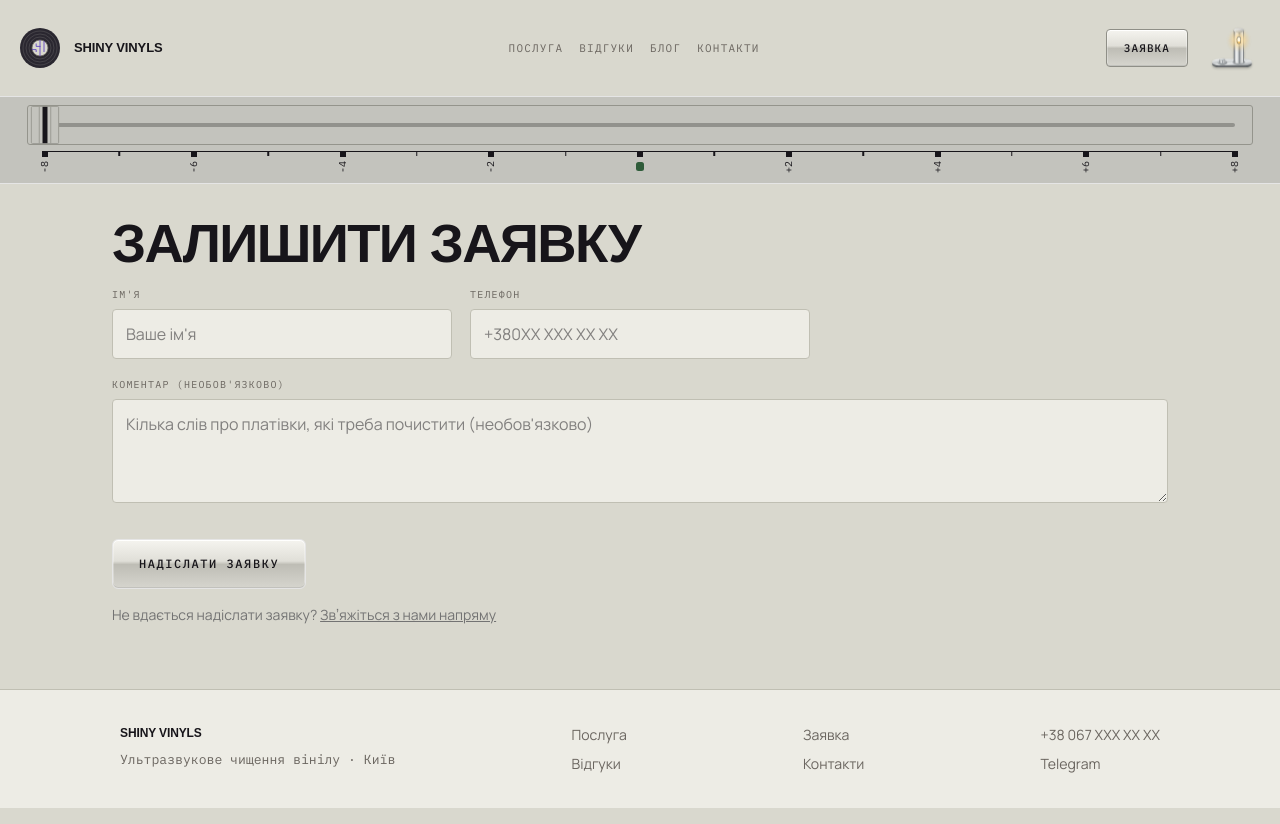
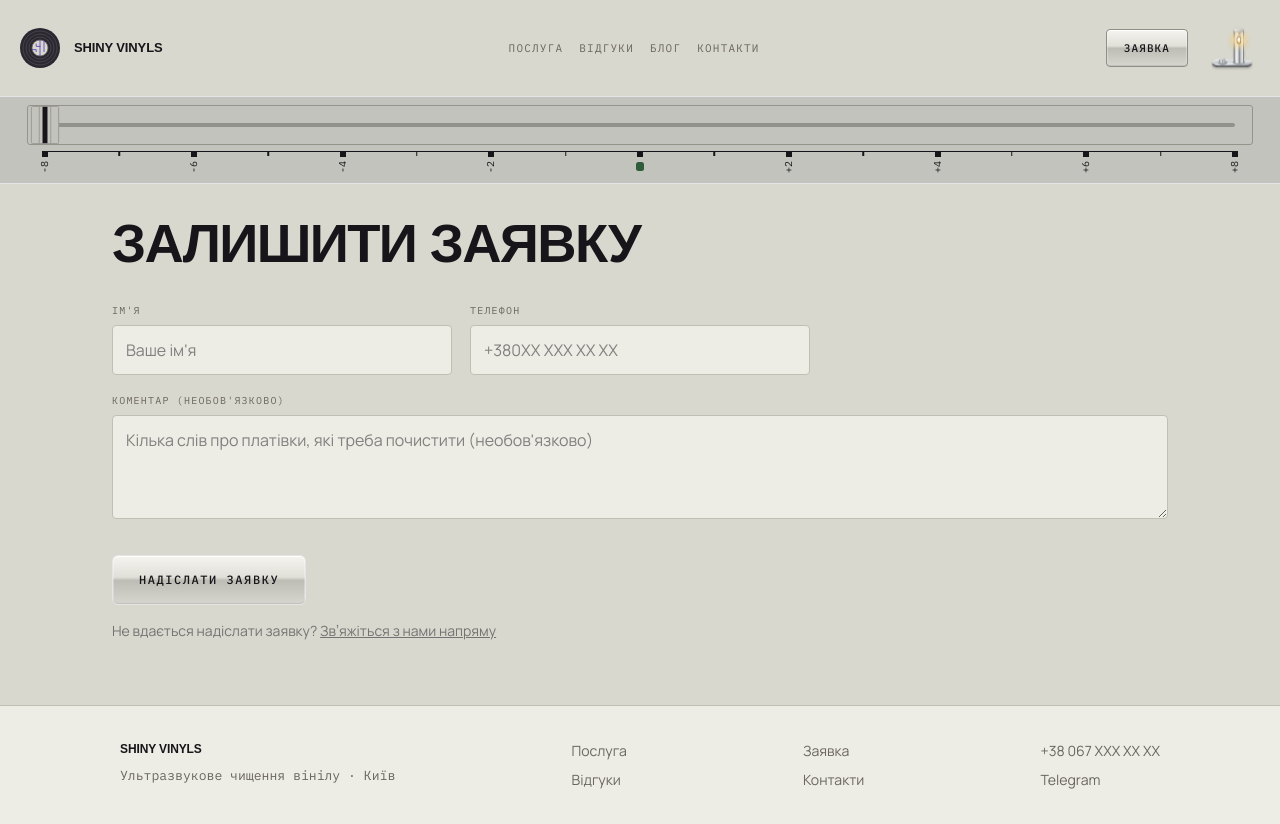
Before and after one commit to TolikSyedin/shiny-vinyls, a Next.js app: page /request in a window 1280 px wide. Built offline with nearby package versions, Linux system fonts and the light colour scheme; a web font is replaced by a local one.

Commit message:
Fix PageContainer class names

```diff
--- a/app/admin/login/page.tsx
+++ b/app/admin/login/page.tsx
@@ -7,7 +7,7 @@ export const metadata = {
 
 export default function AdminLoginPage() {
   return (
-    <PageContainer className="flex flex-col gap-4 py-8">
+    <PageContainer>
       <h1 className="text-2xl font-semibold">Вхід для адміністратора</h1>
       <AdminLoginForm />
     </PageContainer>
--- a/app/admin/requests/page.tsx
+++ b/app/admin/requests/page.tsx
@@ -14,7 +14,7 @@ export default async function AdminRequestsPage() {
   const requests = await listRequests()
 
   return (
-    <PageContainer className="flex flex-col gap-8 py-4 sm:py-8">
+    <PageContainer>
       <AdminNav />
       <h1 className="text-2xl font-semibold">Заявки</h1>
 
--- a/app/admin/reviews/page.tsx
+++ b/app/admin/reviews/page.tsx
@@ -14,7 +14,7 @@ export default async function AdminReviewsPage() {
   const reviews = await listAllReviews()
 
   return (
-    <PageContainer className="flex flex-col gap-8 py-4 sm:py-8">
+    <PageContainer>
       <AdminNav />
       <h1 className="text-2xl font-semibold">Відгуки</h1>
 
--- a/app/blog/page.tsx
+++ b/app/blog/page.tsx
@@ -6,7 +6,7 @@ export const metadata = {
 
 export default function BlogPage() {
   return (
-    <PageContainer className="flex flex-col gap-4 py-8">
+    <PageContainer>
       <h1 className="text-2xl font-semibold">Блог</h1>
       <p className="text-muted-foreground">Тут скоро зʼявляться статті.</p>
     </PageContainer>
--- a/app/contacts/page.tsx
+++ b/app/contacts/page.tsx
@@ -6,7 +6,7 @@ export const metadata = {
 
 export default function ContactsPage() {
   return (
-    <PageContainer className="flex flex-col gap-4 py-8">
+    <PageContainer>
       <h1 className="text-2xl font-semibold">Контакти</h1>
       {/* TODO: Add correct phone number when ready */}
       <p>
--- a/app/request/[id]/page.tsx
+++ b/app/request/[id]/page.tsx
@@ -22,7 +22,7 @@ export default async function RequestStatusPage({
   const botUsername = process.env.TELEGRAM_CLIENT_BOT_USERNAME
 
   return (
-    <PageContainer className="flex flex-col gap-4 py-8">
+    <PageContainer>
       <h1 className="text-2xl font-semibold">Ваша заявка</h1>
       <p>{requestStatusLabels[result.status]}</p>
       <p className="text-sm text-muted-foreground">
--- a/app/request/page.tsx
+++ b/app/request/page.tsx
@@ -7,7 +7,7 @@ export const metadata = {
 
 export default function RequestPage() {
   return (
-    <PageContainer className="flex flex-col gap-4 py-8">
+    <PageContainer>
       <h1 className="text-2xl font-semibold">Залишити заявку</h1>
       <RequestForm />
     </PageContainer>
--- a/app/reviews/page.tsx
+++ b/app/reviews/page.tsx
@@ -16,7 +16,7 @@ export default async function ReviewsPage() {
   const reviews = await listApprovedReviews()
 
   return (
-    <PageContainer className="flex flex-col gap-8 py-8">
+    <PageContainer>
       <div className="flex flex-col gap-4">
         <h1 className="text-2xl font-semibold">Відгуки</h1>
         {reviews.length === 0 ? (
--- a/components/layout/page-container.tsx
+++ b/components/layout/page-container.tsx
@@ -4,10 +4,10 @@ import type { ComponentProps } from 'react'
 // viewport breakpoint decides how much room content gets, nobody picks a
 // size per page.
 const BASE =
-  'mx-auto w-full flex-1 px-4 sm:px-6 lg:px-8 md:max-w-2xl lg:max-w-4xl xl:max-w-[1120px]'
+  'mx-auto w-full flex-1 flex flex-col gap-8 py-8 px-4 sm:px-6 lg:px-8 md:max-w-2xl lg:max-w-4xl xl:max-w-[1120px]'
 
 export function PageContainer({ className, ...props }: ComponentProps<'main'>) {
   return (
-    <main className={[BASE, className].filter(Boolean).join(' ')} {...props} />
+    <main className={BASE} {...props} />
   )
 }
```
